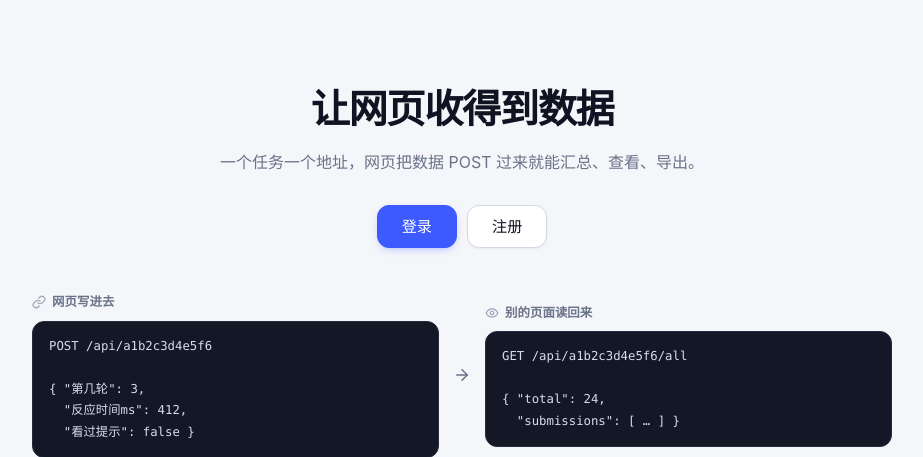
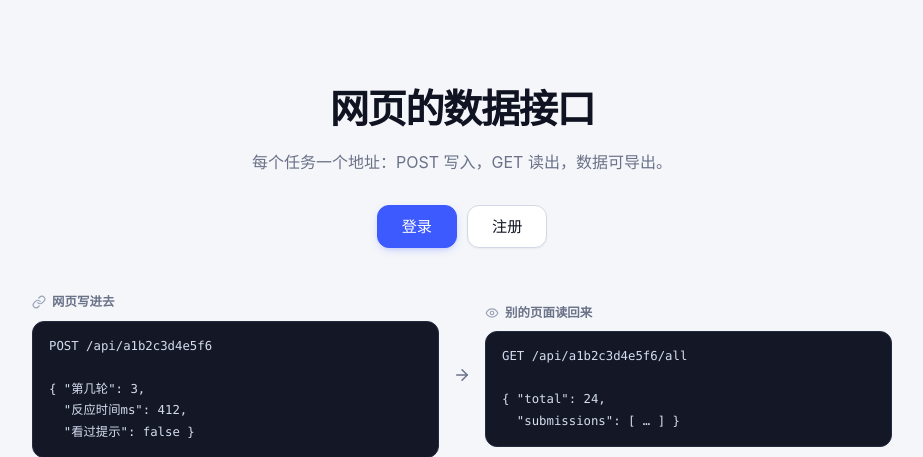
Before and after one commit to Qiuzizhao/QiuForm, a Flask app: page / in a window 1280 px wide. Shown: the part 61-518 px from the top of the page, without its empty margins (178-1101 px from the left). Run offline with Flask 3, Linux system fonts and the light colour scheme; parts of the project's set-up code (start-up, migrations or seed data) failed here and were passed over.

Commit message:
首页换更技术的说法
让网页收得到数据 → 网页的数据接口
一个任务一个地址，网页把数据 POST 过来就能汇总、查看、导出。
→ 每个任务一个地址：POST 写入，GET 读出，数据可导出。

```diff
--- a/qiuform/templates/landing.html
+++ b/qiuform/templates/landing.html
@@ -5,9 +5,9 @@
 
 {% block content %}
 <section class="home-hero">
-  <h1>让网页收得到数据</h1>
+  <h1>网页的数据接口</h1>
   <p class="home-lead">
-    一个任务一个地址，网页把数据 POST 过来就能汇总、查看、导出。
+    每个任务一个地址：POST 写入，GET 读出，数据可导出。
   </p>
   <div class="home-actions">
     <a class="btn btn-lg btn-primary" href="{{ url_for('auth.login') }}">登录</a>
```
